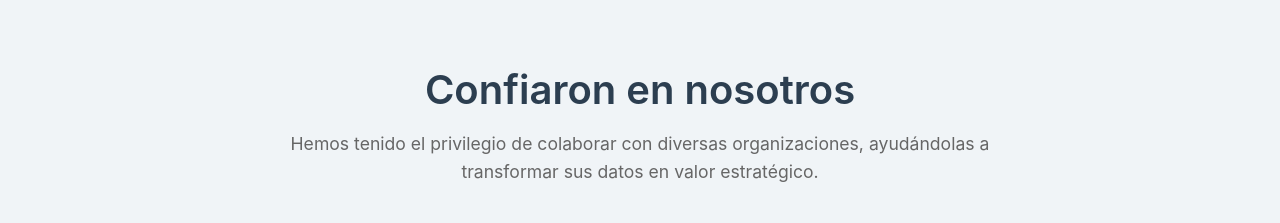
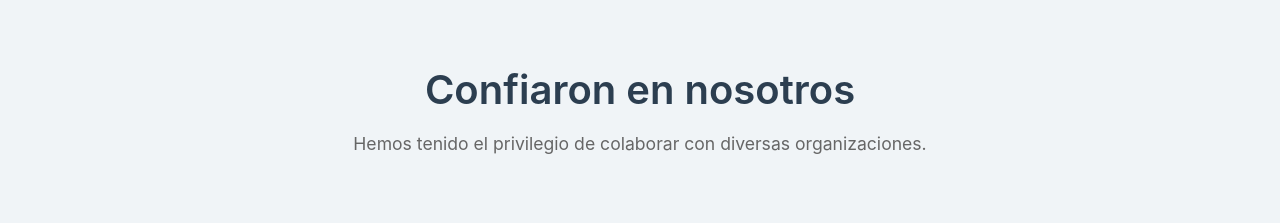
Before and after one commit to delaudenuria/neuraconsulting, a website built with Vite: page index.html in a window 1280 px wide. Shown: the part 1340-1563 px from the top of the page. Built offline with nearby package versions, Linux system fonts and the light colour scheme.

Commit message:
Update index.html

```diff
--- a/index.html
+++ b/index.html
@@ -89,8 +89,7 @@
     <section class="trusted-by" id="clientes">
         <div class="container">
             <h2 class="section-title">Confiaron en nosotros</h2>
-            <p class="trusted-intro">Hemos tenido el privilegio de colaborar con diversas organizaciones, ayudándolas a
-                transformar sus datos en valor estratégico.</p>
+            <p class="trusted-intro">Hemos tenido el privilegio de colaborar con diversas organizaciones.</p>
 
             <div class="logo-carousel">
                 <div class="logo-carousel-track">
@@ -269,7 +268,7 @@
 
                 <div class="faq-item">
                     <button class="faq-question">
-                        <span>¿Trabajan con empresas de mi tamaño?</span>
+                        <span>Pregunta sobre Capacitaciones</span>
                         <span class="faq-icon">+</span>
                     </button>
                     <div class="faq-answer">
```
